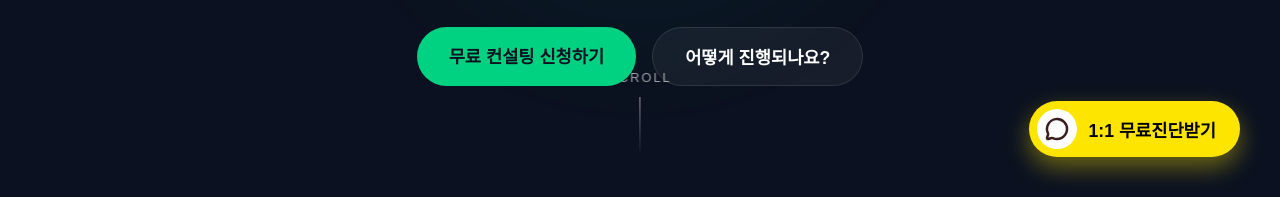
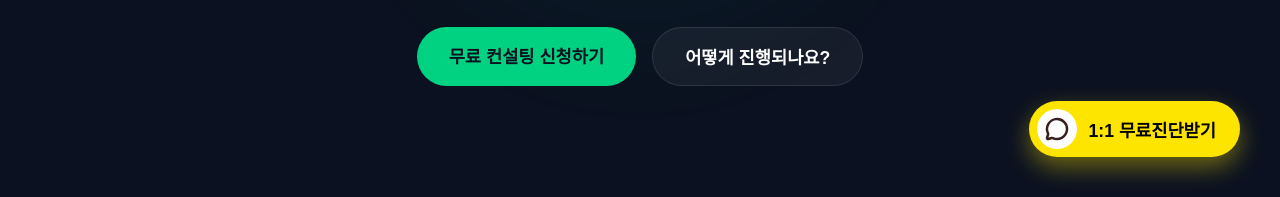
Before and after one commit to seungjae8815-stack/novaplace, a Next.js app: page / in a window 1280 px wide. Shown: the part 603-800 px from the top of the page. Built offline with nearby package versions, Linux system fonts and the light colour scheme; a web font is replaced by a local one.

Commit message:
style: 메인 하단 스크롤 인디케이터(SCROLL 텍스트) 제거

```diff
--- a/src/components/sections/Hero.tsx
+++ b/src/components/sections/Hero.tsx
@@ -30,10 +30,6 @@ export default function Hero() {
         </motion.div>
       </div>
 
-      <div className={styles.scrollIndicator}>
-        <span>SCROLL</span>
-        <div className={styles.line}></div>
-      </div>
     </section>
   );
 }
```
